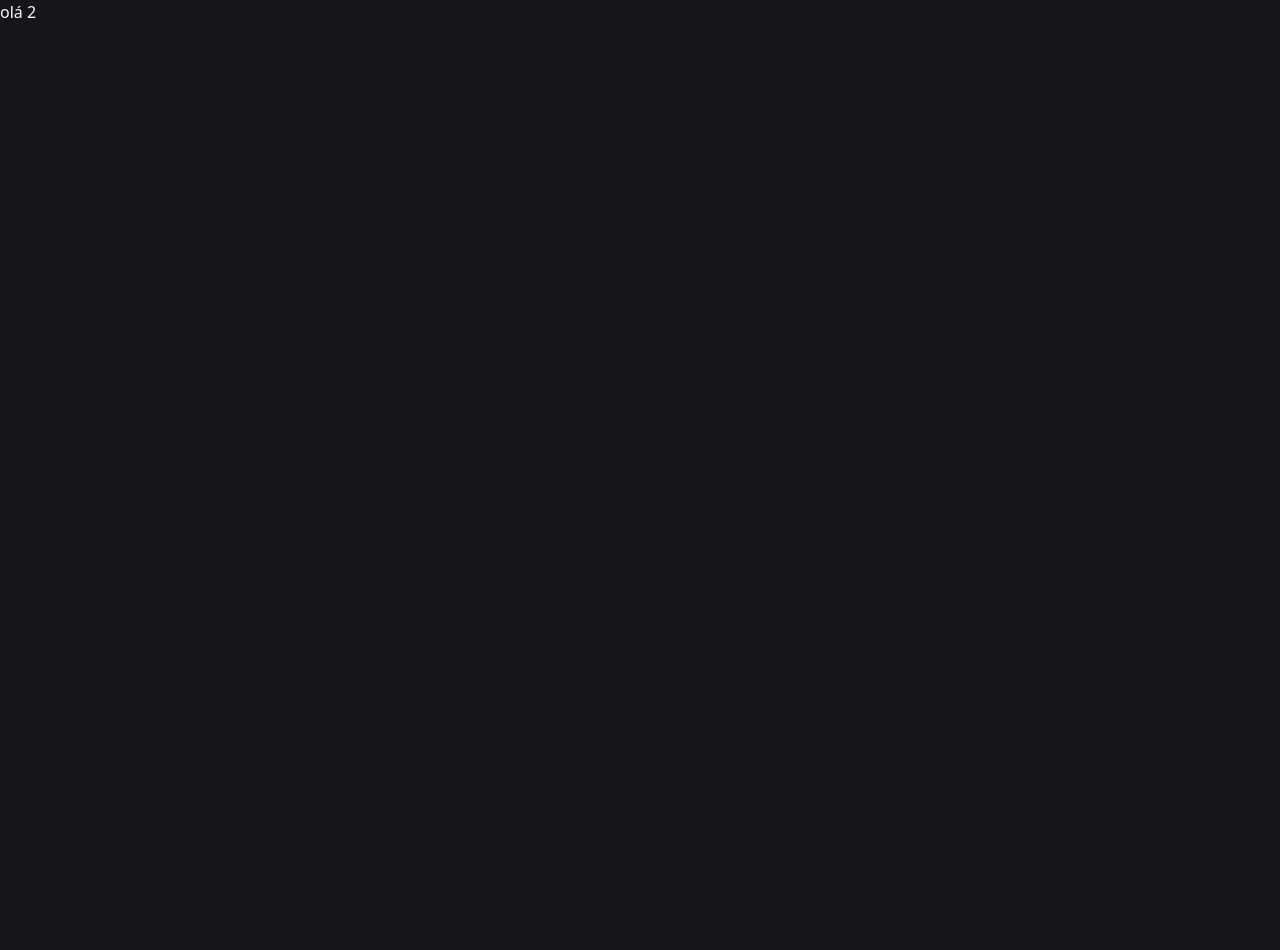
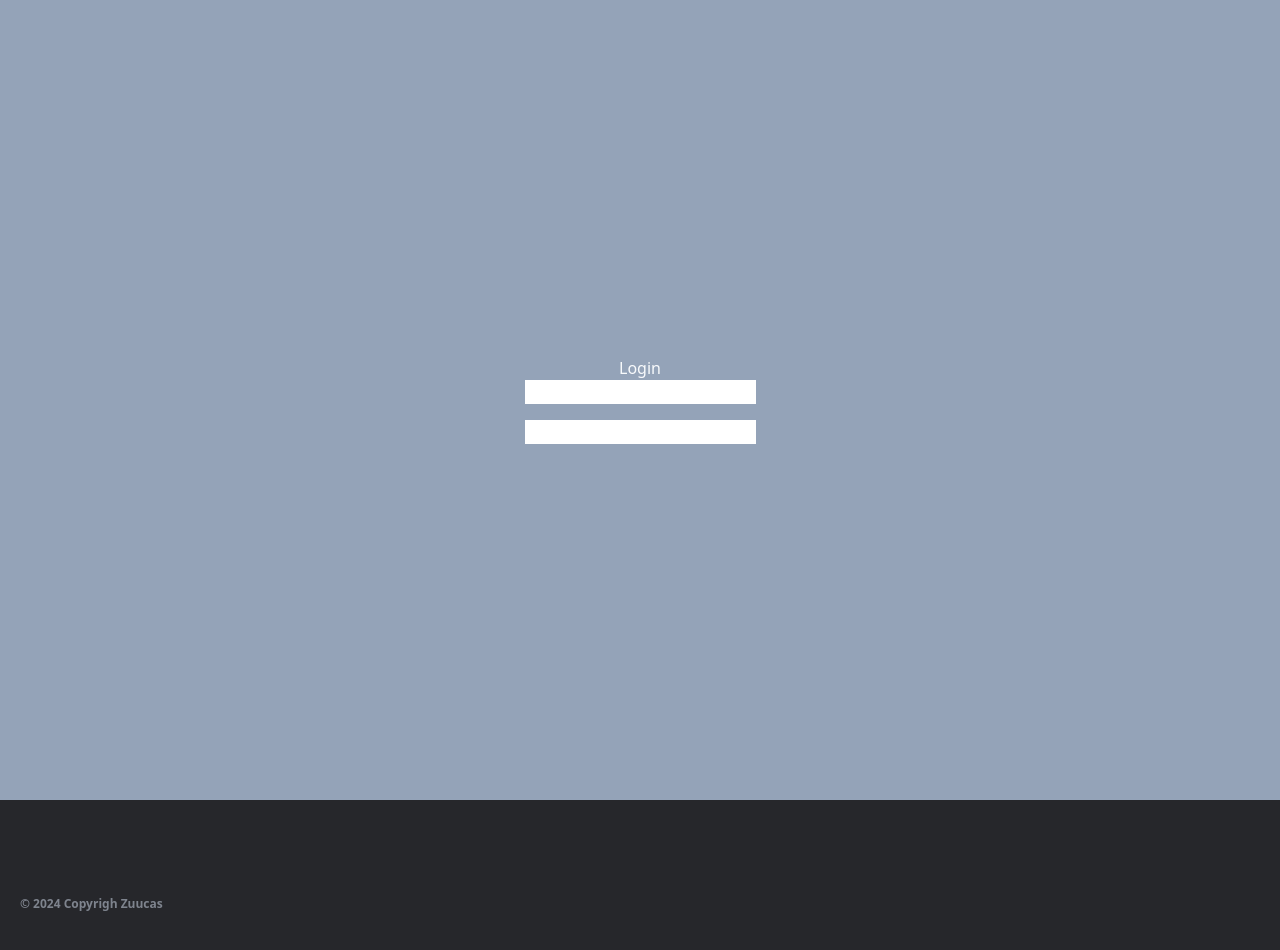
Before and after one commit to Zuucas/digital-barber, a Next.js app: page /sobre in a window 1280 px wide. Shown: the top 950 px of the page. Before the commit the page ends 800 px from the top, so only its background shows below. Built offline with nearby package versions, Linux system fonts and the light colour scheme.

Commit message:
feat: add footer

```diff
--- a/app/(home)/page.tsx
+++ b/app/(home)/page.tsx
@@ -48,6 +48,18 @@ export default async function Home() {
 
       </div>
 
+      <div className="mt-6">
+            <h2 className="px-5 text-xs mb-3 uppercase text-gray-400 font bold">Populares</h2>
+
+            <div className="flex px-5 gap-4 overflow-x-auto [&::-webkit-scrollbar]:hidden">
+              {barbershops.map(barbershop => (
+                <BarbershopItem
+                  key={barbershop.id}
+                  barbershop={barbershop}/>
+              ))}
+            </div>
+
+      </div>
     </div>
 
   );
--- /dev/null
+++ b/app/_components/footer.tsx
@@ -0,0 +1,13 @@
+const Footer = () => {
+    return (
+        <div className="w-full bg-secondary py-24 px-5">
+
+            <p className="text-gray-400 text-xs font-bold opacity-75">
+                 © 2024 Copyrigh Zuucas
+            </p>
+
+        </div>
+     );
+}
+
+export default Footer;
--- a/app/layout.tsx
+++ b/app/layout.tsx
@@ -1,6 +1,7 @@
 import type { Metadata } from "next";
 import localFont from "next/font/local";
 import "./globals.css";
+import Footer from "./_components/footer";
 
 const geistSans = localFont({
   src: "./fonts/GeistVF.woff",
@@ -29,6 +30,8 @@ export default function RootLayout({
         className={`dark `}
       >
         {children}
+
+        <Footer />
       </body>
     </html>
   );
--- a/app/sobre/page.tsx
+++ b/app/sobre/page.tsx
@@ -3,7 +3,11 @@
 export default function Sobre() {
 
     return (
-        <>olá 2 </>
+        <div className='bg-slate-400 h-screen w-screen flex flex-col justify-center items-center'>
+            <h2>Login</h2>
+        <input type="text" className='mb-4' placeholder=""/>
+        <input type="text" />
+        </div>
 
     );
 }
```
